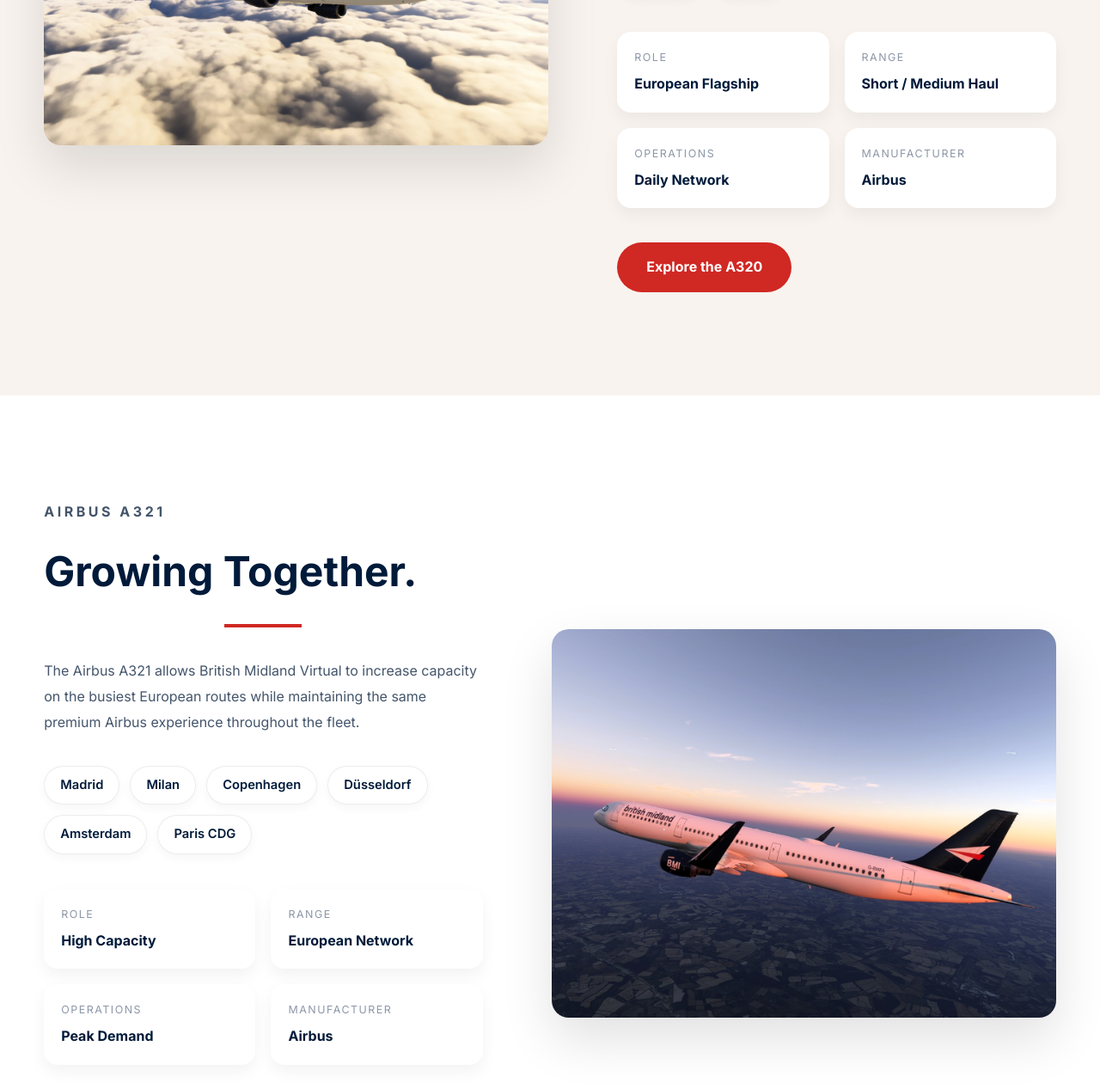
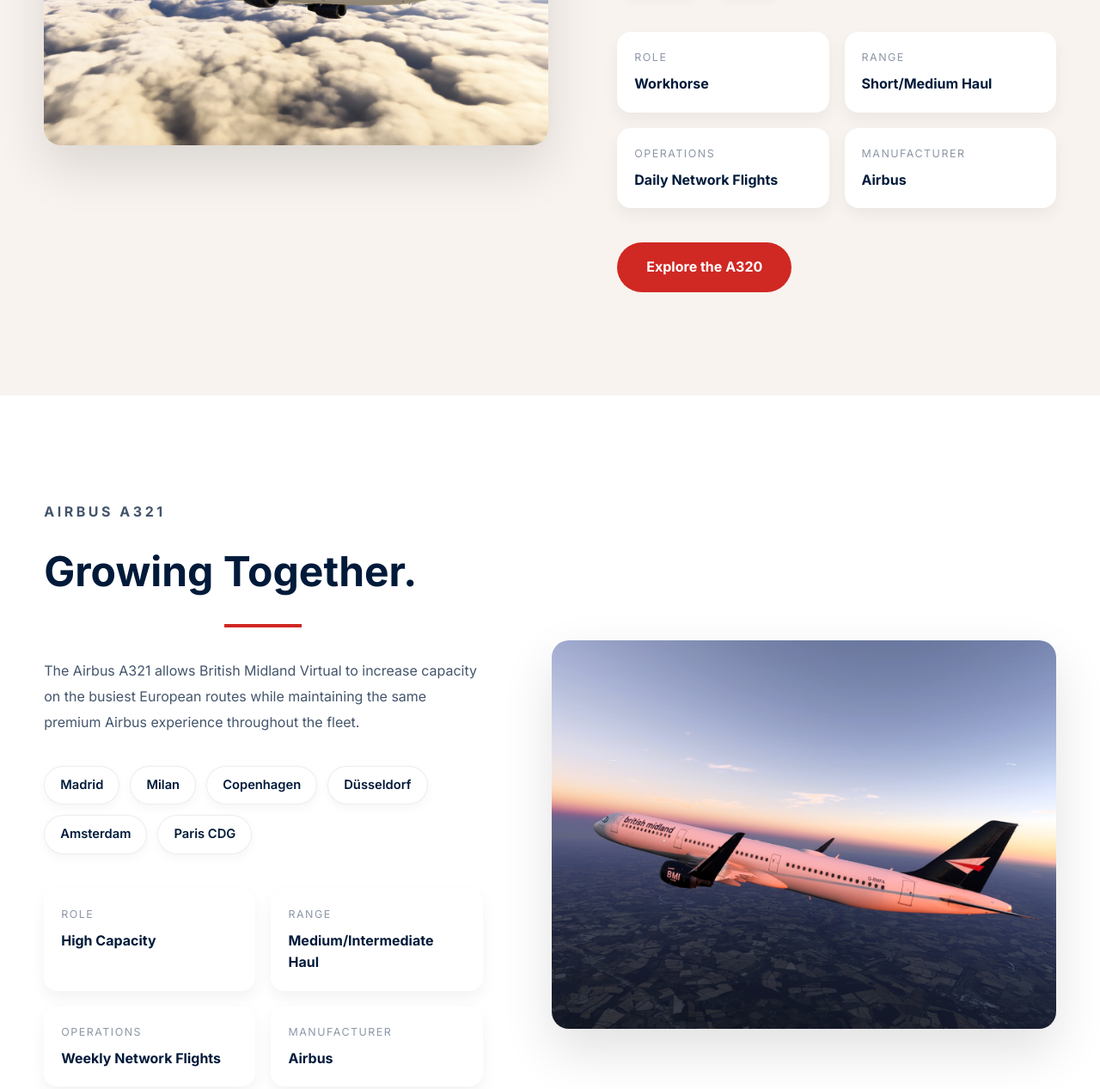
Before and after one commit to joshua-nicholls-bmv/british-midland-virtual, a plain HTML site: page fleet.html in a window 1280 px wide. Shown: the part 2526-3793 px from the top of the page at 86% size. Drawn offline with Linux system fonts and the light colour scheme.

Commit message:
Update fleet.html

```diff
--- a/fleet.html
+++ b/fleet.html
@@ -245,7 +245,7 @@ connecting Birmingham with key business and leisure destinations.
 
 <span>Role</span>
 
-<strong>European Flagship</strong>
+<strong>Workhorse</strong>
 
 </div>
 
@@ -253,7 +253,7 @@ connecting Birmingham with key business and leisure destinations.
 
 <span>Range</span>
 
-<strong>Short / Medium Haul</strong>
+<strong>Short/Medium Haul</strong>
 
 </div>
 
@@ -261,7 +261,7 @@ connecting Birmingham with key business and leisure destinations.
 
 <span>Operations</span>
 
-<strong>Daily Network</strong>
+<strong>Daily Network Flights</strong>
 
 </div>
 
@@ -353,7 +353,7 @@ Airbus experience throughout the fleet.
 
 <span>Range</span>
 
-<strong>European Network</strong>
+<strong>Medium/Intermediate Haul</strong>
 
 </div>
 
@@ -361,7 +361,7 @@ Airbus experience throughout the fleet.
 
 <span>Operations</span>
 
-<strong>Peak Demand</strong>
+<strong>Weekly Network Flights</strong>
 
 </div>
 
```
